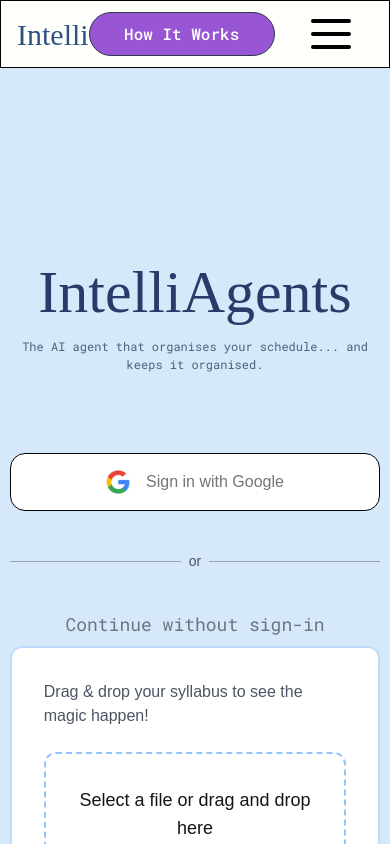
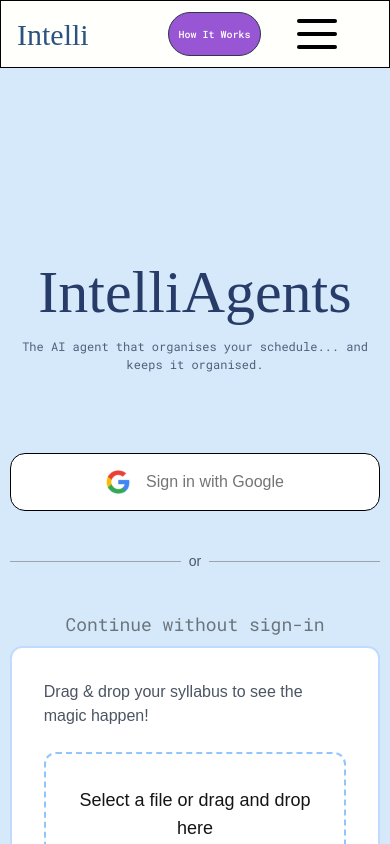
Before and after one commit to intelliagents25/intelliAgents, a Next.js app in the folder frontend/: page / in a window 390 px wide. Shown: the top 844 px of the page. Built offline with nearby package versions, Linux system fonts and the light colour scheme; a web font is replaced by a local one.

Commit message:
responsive font size

```diff
--- a/frontend/src/app/components/HowItWorks.js
+++ b/frontend/src/app/components/HowItWorks.js
@@ -4,7 +4,7 @@
 const HowItWorks = ({}) => {
   return (
     <div className="">
-      <button className="flex items-center justify-center w-[186px] h-[44px] border-[1px] border-[#2E374C] rounded-[32px] bg-[#9855D4] text-[#FFFFFF] text-[16px] font-[500]" style={{ fontFamily: 'Roboto Mono' }}>
+      <button className="flex items-center justify-center w-[93px] md:w-[139.5px] lg:w-[186px] h-[44px] border-[1px] border-[#2E374C] rounded-[32px] bg-[#9855D4] text-[#FFFFFF] text-[10px] md:text-[14px] lg:text-[18px] font-[500]" style={{ fontFamily: 'Roboto Mono' }}>
       How It Works</button>
     </div>
   );
```
